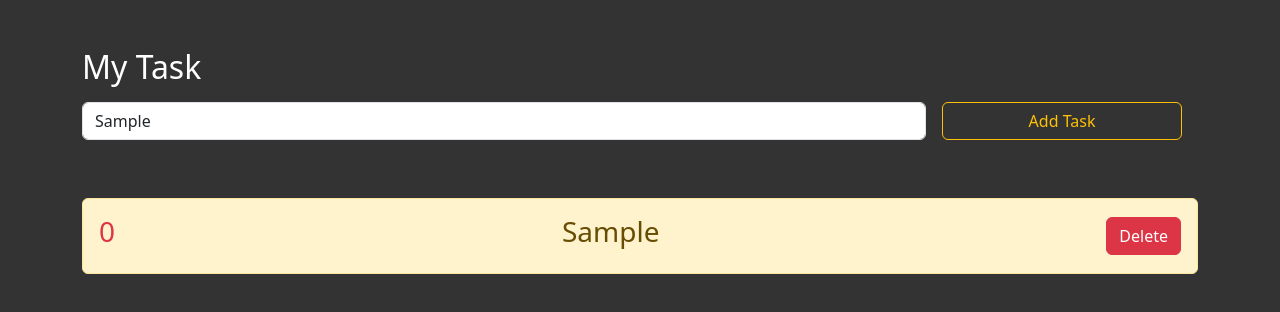
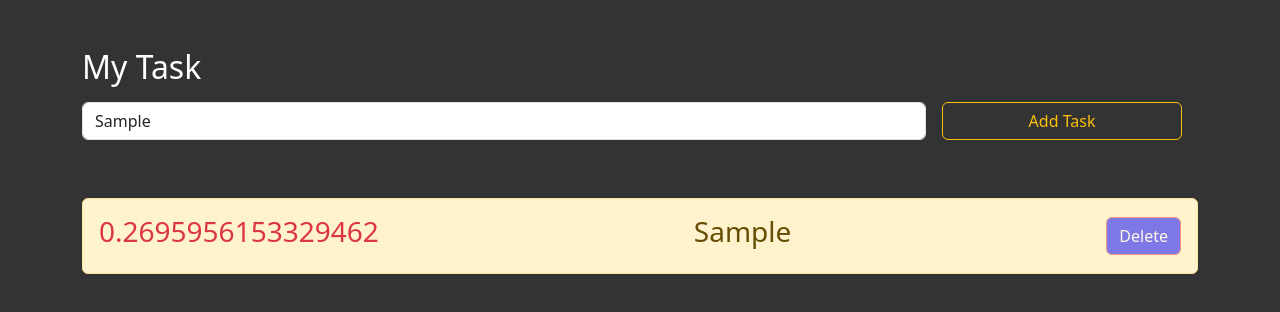
Before and after one commit to angular-codenight/season4, an Angular app: page / in a window 1280 px wide. Both pictures are taken after typing "Sample" into the empty fields and a click on the button "Add Task". Shown: the top 312 px of the page. Built offline with nearby package versions, Linux system fonts and the light colour scheme.

Commit message:
ng-style

```diff
--- a/src/app/todo-list/todo-list.component.html
+++ b/src/app/todo-list/todo-list.component.html
@@ -16,11 +16,12 @@
       class="alert alert-warning d-flex align-items-center justify-content-between"
 
     >
-      <h3 class="text-danger">{{i}}</h3>
+      <h3 class="text-danger">{{task.id}}</h3>
       <h3>
       {{task.name}}
     </h3>
-      <button class="btn btn-danger" (click)="onRemoveTask()">Delete</button>
+      <button class="btn btn-danger" (click)="onRemoveTask()" [ngStyle]="{'opacity':returnTaskStatus(task),
+      'background-color':task.status==='enable'?'green':'blue'}">Delete</button>
     </div>
 <ng-template #TaskNotFound>
   <div>
--- a/src/app/todo-list/todo-list.component.ts
+++ b/src/app/todo-list/todo-list.component.ts
@@ -8,12 +8,17 @@ import { Component } from '@angular/core';
 export class TodoListComponent {
   tasks:any[]=[]
   newTask='';
-  static i=1;
+
 
   addNewTask() {
+    const id =Math.random();
+    const taskStatus=id>0.5?'enable':'disable';
     if(this.newTask){
-      this.tasks.push({id:TodoListComponent.i,name:this.newTask});
-      TodoListComponent.i++;
+      this.tasks.push(
+        {id:id,
+          name:this.newTask,
+          status:taskStatus});
+
     }
   }
 
@@ -23,4 +28,8 @@ export class TodoListComponent {
   tackByFn(index:number,item:any){
     return item.id;
   }
+
+  returnTaskStatus(task:any){
+    return task.status==='enable'?1:0.5
+  }
 }
```
